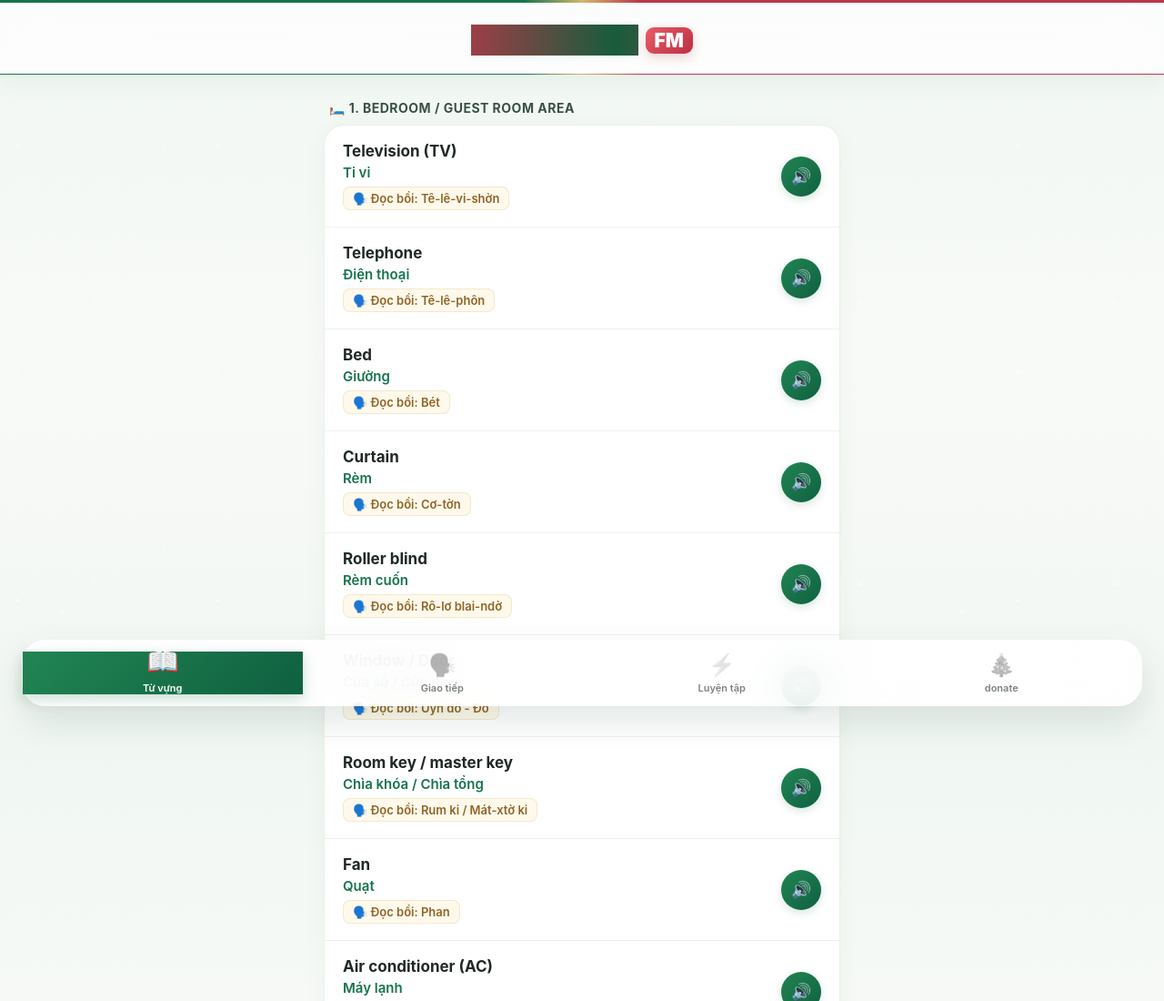
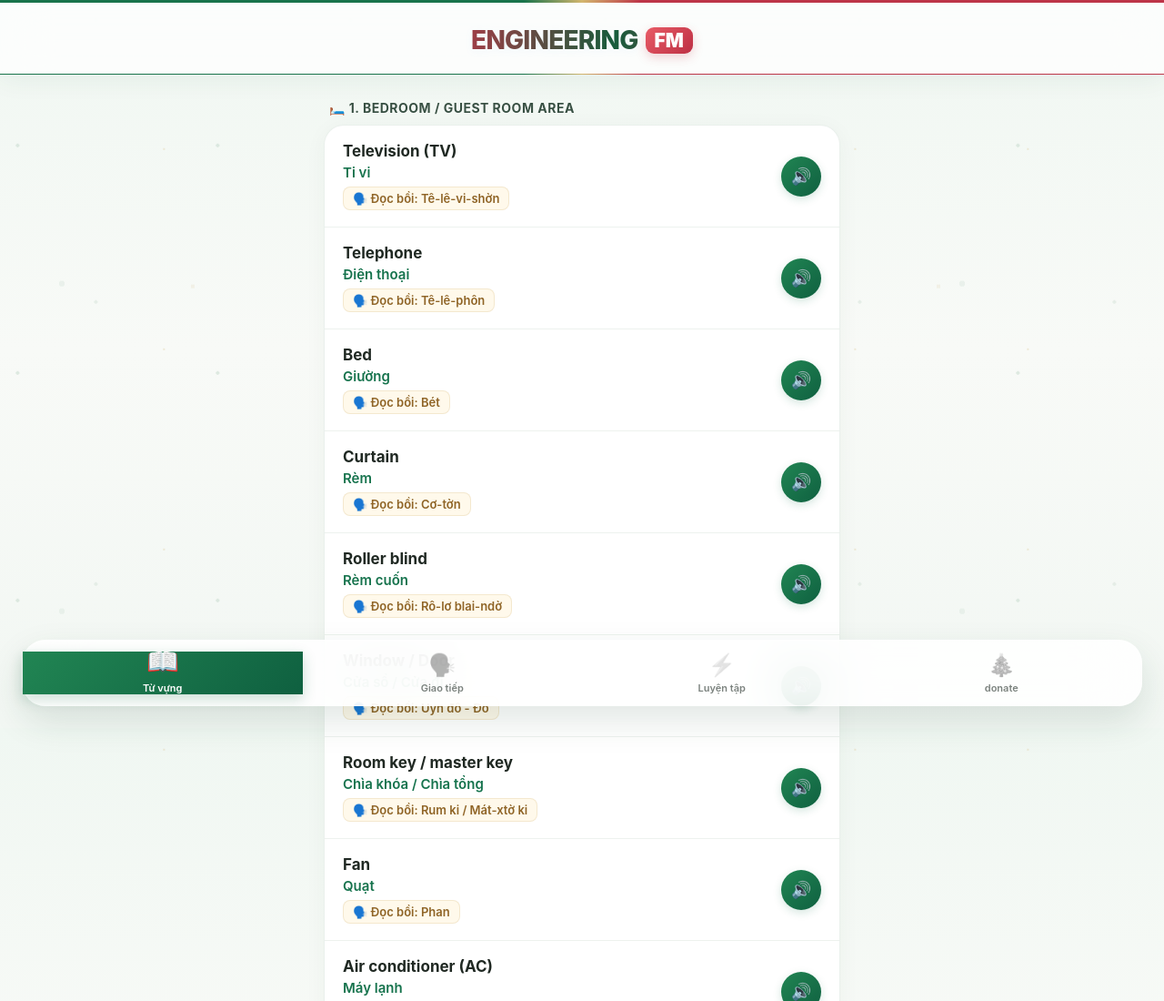
Before and after one commit to 729719/729719.github.io, a plain HTML site: page index.html in a window 1280 px wide. Shown: the top 1100 px of the page at 91% size. Drawn offline with Linux system fonts and the light colour scheme; a web font is replaced by a local one.

Commit message:
Fix Noel homepage logo and snow contrast

```diff
--- a/index.html
+++ b/index.html
@@ -355,17 +355,17 @@
         body::before {
             opacity: 0.56;
             background-image:
-                radial-gradient(2px 2px at 26px 42px, rgba(255,255,255,.95) 98%, transparent 100%),
-                radial-gradient(2px 2px at 112px 154px, rgba(255,255,255,.86) 98%, transparent 100%),
-                radial-gradient(1.5px 1.5px at 187px 76px, rgba(255,255,255,.92) 98%, transparent 100%);
+                radial-gradient(2px 2px at 26px 42px, rgba(197,218,204,.96) 98%, transparent 100%),
+                radial-gradient(2px 2px at 112px 154px, rgba(212,225,215,.9) 98%, transparent 100%),
+                radial-gradient(1.5px 1.5px at 187px 76px, rgba(229,216,183,.92) 98%, transparent 100%);
             background-size: 220px 250px, 280px 310px, 190px 220px;
             animation: noel-snow-fall 18s linear infinite;
         }
         body::after {
             opacity: 0.28;
             background-image:
-                radial-gradient(3px 3px at 72px 115px, rgba(255,255,255,.92) 98%, transparent 100%),
-                radial-gradient(2.5px 2.5px at 216px 38px, rgba(255,255,255,.82) 98%, transparent 100%);
+                radial-gradient(3px 3px at 72px 115px, rgba(198,218,205,.94) 98%, transparent 100%),
+                radial-gradient(2.5px 2.5px at 216px 38px, rgba(228,215,184,.88) 98%, transparent 100%);
             background-size: 330px 360px, 410px 440px;
             animation: noel-snow-fall 30s linear infinite;
         }
@@ -382,6 +382,9 @@
         .logo-main {
             background: linear-gradient(90deg, #175c3c 0%, #b93849 48%, #175c3c 100%);
             background-size: 200% auto;
+            -webkit-background-clip: text;
+            background-clip: text;
+            -webkit-text-fill-color: transparent;
         }
         .logo-sub {
             background: var(--gradient-red);
```
